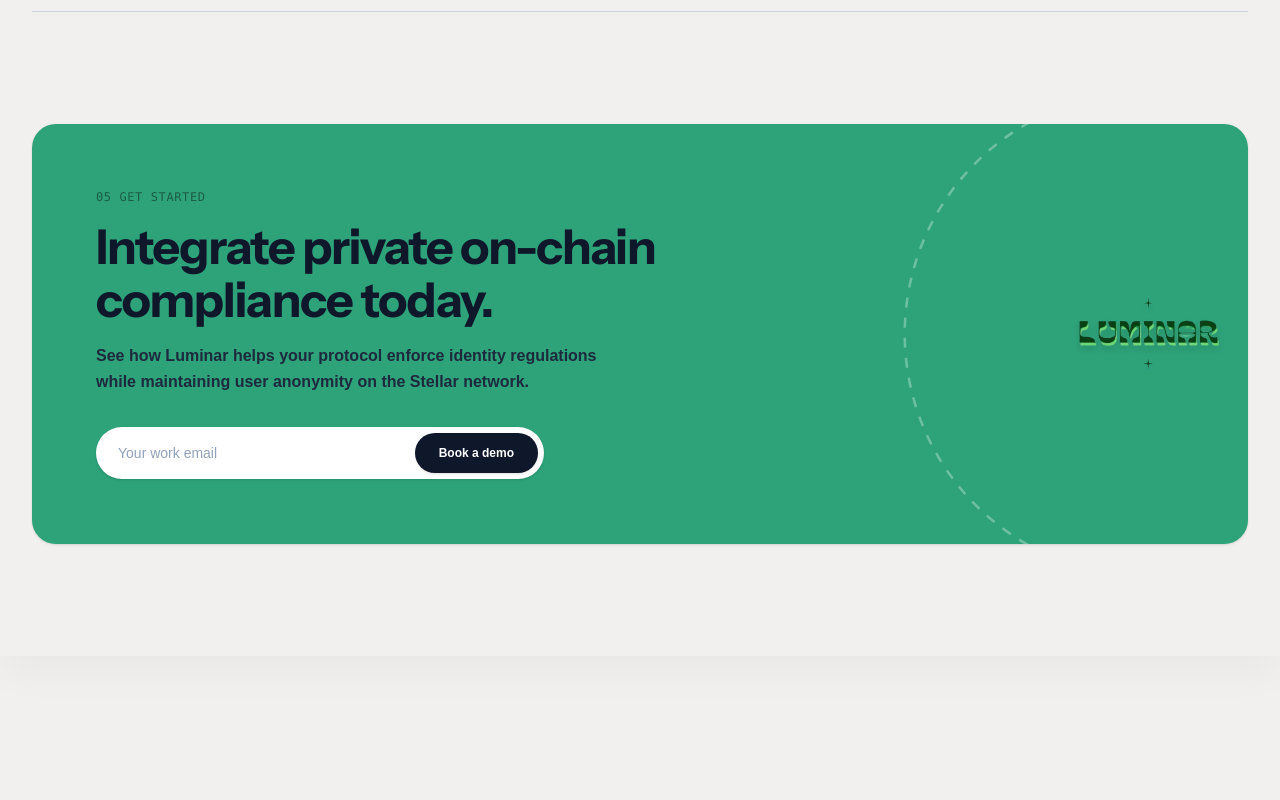
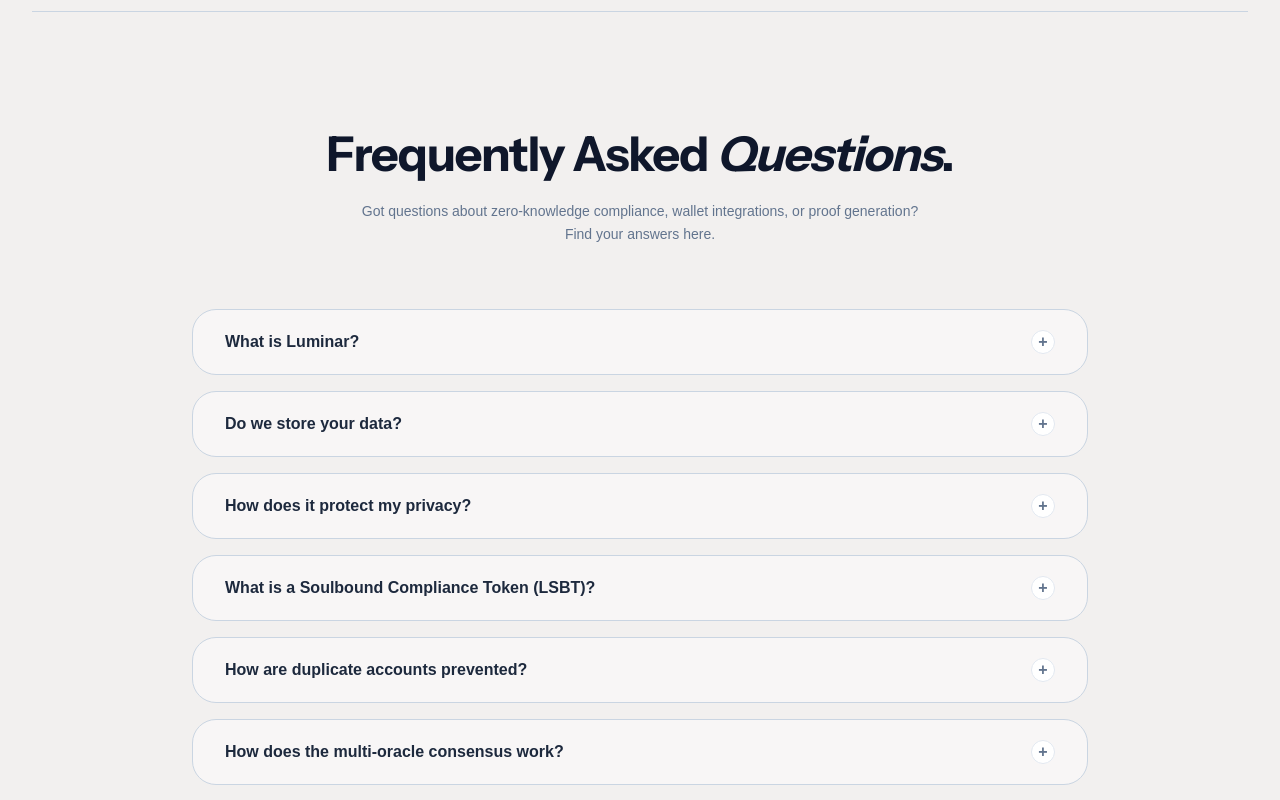
Before and after one commit to 0day-Ashish/luminar.io, a Next.js app in the folder frontend/: page / in a window 1280 px wide. Shown: the part 7680-8480 px from the top of the page. Built offline with nearby package versions, Linux system fonts and the light colour scheme; a web font is replaced by a local one; what @creit-tech/stellar-wallets-kit would draw is missing.

Commit message:
feat: add FAQ section to landing page

```diff
--- a/frontend/app/page.tsx
+++ b/frontend/app/page.tsx
@@ -14,6 +14,7 @@
   const [demoEmail, setDemoEmail] = useState("");
   const [demoSubmitting, setDemoSubmitting] = useState(false);
   const [demoSuccess, setDemoSuccess] = useState(false);
+  const [activeFaq, setActiveFaq] = useState<number | null>(null);
 
   const handleDemoSubmit = async (e: React.FormEvent) => {
     e.preventDefault();
@@ -1098,6 +1099,82 @@
         </div>
       </section>
 
+      {/* FAQ Section */}
+      <section className="w-full bg-[#F2F0EF] px-4 sm:px-6 lg:px-8 relative">
+        <div className="max-w-4xl mx-auto py-20 md:py-28 border-b border-slate-300">
+          <div className="text-center mb-16 space-y-4">
+            <h2 className="text-3xl sm:text-4xl md:text-5xl font-bold tracking-tight text-slate-900 leading-tight font-instrument">
+              Frequently Asked <span className="font-instrument italic">Questions</span>.
+            </h2>
+            <p className="text-sm text-slate-500 max-w-xl mx-auto leading-relaxed">
+              Got questions about zero-knowledge compliance, wallet integrations, or proof generation? Find your answers here.
+            </p>
+          </div>
+
+          <div className="space-y-4">
+            {[
+              {
+                q: "What is Luminar?",
+                a: "Luminar is a decentralized, zero-knowledge identity registry on the Stellar network. It enables users to prove compliance credentials (such as being over 18 years old or matching country residency constraints) to DeFi applications without revealing sensitive personal identifiable information (PII)."
+              },
+              {
+                q: "Do we store your data?",
+                a: "No. Luminar is designed as a privacy-preserving infrastructure. We do not store your physical ID cards, names, or document details. The identity validation checks are processed in memory by the oracles to issue signatures, after which the PII is discarded. The blockchain registry only records cryptographic hashes (commitments and nullifiers) to verify compliance, leaving zero permanent data footprint."
+              },
+              {
+                q: "How does it protect my privacy?",
+                a: "Luminar generates ZK proofs directly in your browser using Aztec's Noir programming language. Your private details (like name, exact date of birth, or document number) never leave your device. Only the cryptographic proof of compliance is submitted to the blockchain."
+              },
+              {
+                q: "What is a Soulbound Compliance Token (LSBT)?",
+                a: "Upon successful verification, Luminar mints a non-transferable Soulbound Token (LSBT) directly to your Stellar wallet. This token acts as a public compliance badge that on-chain DeFi apps can query to authorize your address."
+              },
+              {
+                q: "How are duplicate accounts prevented?",
+                a: "Luminar uses Poseidon2-based nullifiers generated from your unique document secret and wallet address. If you try to register a second wallet using the same physical ID card, the contract detects the duplicate nullifier hash and rejects the transaction, preventing Sybil attacks."
+              },
+              {
+                q: "How does the multi-oracle consensus work?",
+                a: "Three independent, decentralized identity validation oracles review the format and authenticity of the credentials. At least 2 of the 3 oracles must sign the validation payload for the zero-knowledge circuit to allow proof generation, eliminating any single point of trust or failure."
+              }
+            ].map((faq, idx) => {
+              const isOpen = activeFaq === idx;
+              return (
+                <div
+                  key={idx}
+                  className="bg-white/40 border border-slate-300 rounded-3xl overflow-hidden transition-all duration-300 hover:shadow-sm"
+                >
+                  <button
+                    onClick={() => setActiveFaq(isOpen ? null : idx)}
+                    className="w-full text-left px-6 py-5 sm:px-8 flex justify-between items-center cursor-pointer select-none gap-4"
+                  >
+                    <span className="font-bold text-sm sm:text-base text-slate-800 font-clash">
+                      {faq.q}
+                    </span>
+                    <span
+                      className={`w-6 h-6 rounded-full bg-white border border-slate-200 flex items-center justify-center text-slate-500 font-bold shrink-0 transition-transform duration-300 ${
+                        isOpen ? "rotate-45 text-[#2EA37A]" : ""
+                      }`}
+                    >
+                      +
+                    </span>
+                  </button>
+                  <div
+                    className={`transition-all duration-300 ease-in-out overflow-hidden ${
+                      isOpen ? "max-h-[220px] border-t border-slate-200" : "max-h-0"
+                    }`}
+                  >
+                    <p className="p-6 sm:p-8 text-xs sm:text-sm text-slate-650 leading-relaxed font-instrument">
+                      {faq.a}
+                    </p>
+                  </div>
+                </div>
+              );
+            })}
+          </div>
+        </div>
+      </section>
+
       {/* Get Started Section */}
       <section className="w-full bg-[#F2F0EF] px-4 sm:px-6 lg:px-8 relative overflow-hidden">
         <div className="max-w-7xl mx-auto py-20 md:py-28">
```
